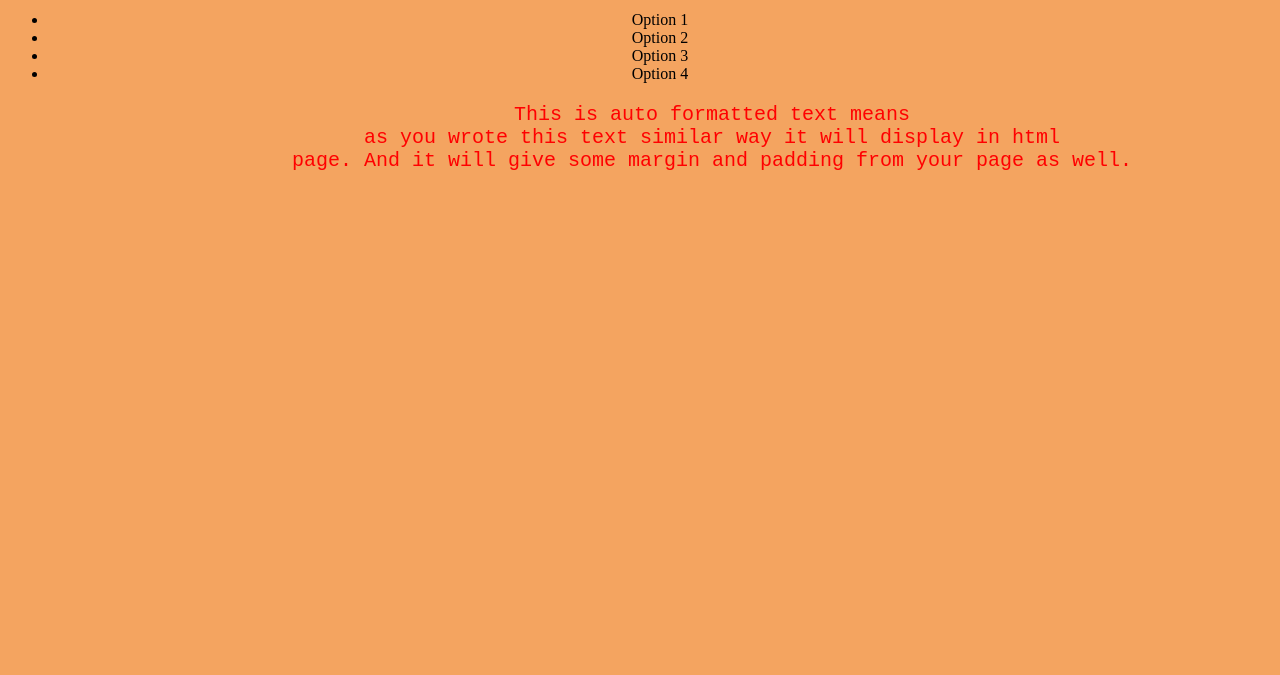
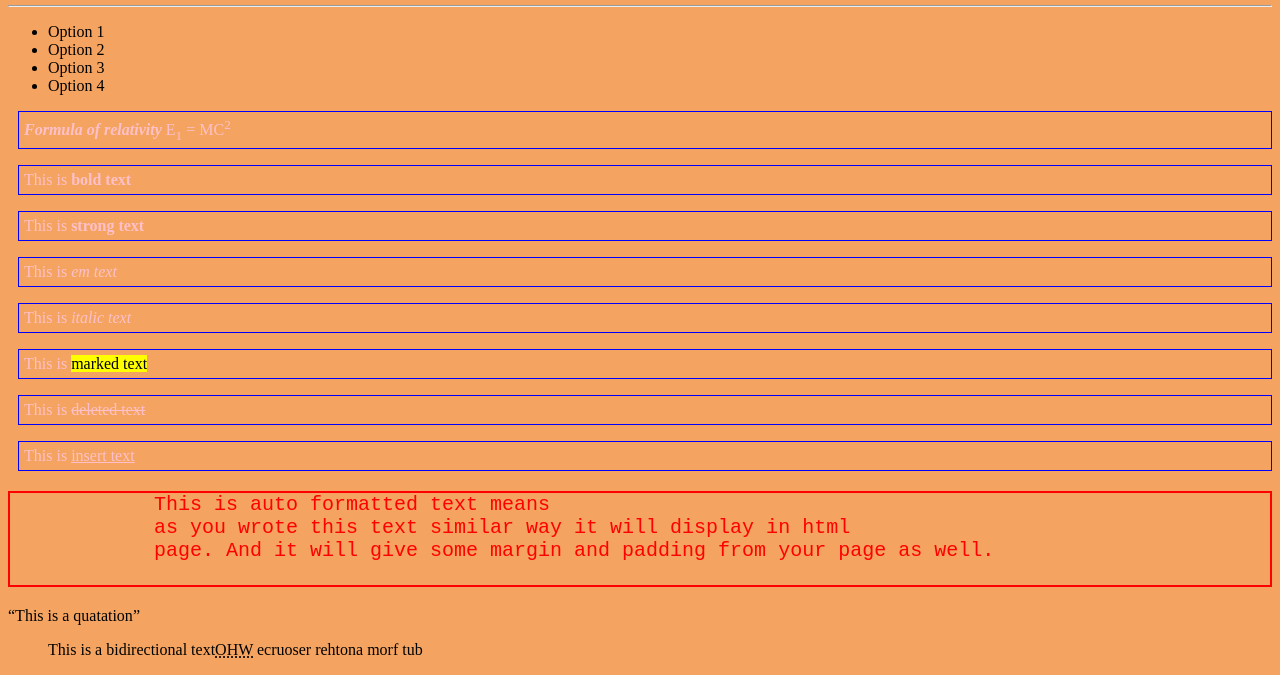
Before and after one commit to akashshiv/HTML-Chapters, a plain HTML site: page 1. Easy Tags/index.html in a window 1280 px wide. Shown: the part 303-978 px from the top of the page. Before the commit the page ends 800 px from the top, so only its background shows below. Drawn offline with Linux system fonts and the light colour scheme.

Commit message:
add multiple css and html basic tags

```diff
--- /dev/null
+++ b/1. Easy Tags/css/style.less
@@ -0,0 +1,8 @@
+@color: #677899;
+@primaryColor: #456784;
+h1{
+    color: @color;
+}
+p{
+    color:@primaryColor;
+}
--- a/1. Easy Tags/index.html
+++ b/1. Easy Tags/index.html
@@ -2,8 +2,17 @@
 <html>
     <head>
         <title>Test</title>
+        <link rel="stylesheet" href="./css/style.css" type="text/css" >
+        <style>
+            p{
+                margin-left: 10px;
+                border: 1px solid blue;
+                padding: 5px;
+                color: pink;
+            }
+        </style>
     </head>
-    <body style="background-color:sandybrown;text-align: center">
+    <body style="background-color:sandybrown;">
         <h1 title="I am heading">First HTML Page</h1>
         <p title="i am paragraph">Write an essay about HTML</p>
         <a title="i am link" href="https://Google.com">Google Link</a><br>
@@ -19,10 +28,20 @@
             <li title="i am option 3">Option 3</li>
             <li title="i am option 4">Option 4</li>
         </ul>
-        <pre style="color:red;font-size:20px;">
+        <p><b><i>Formula of relativity</b></i>  E<sub>1</sub> = MC<sup>2</sup></p>
+        <p>This is <b>bold text</b></p>
+        <p>This is <strong>strong text</strong></p>
+        <p>This is <em>em text</em></p>
+        <p>This is <i>italic text</i></p>
+        <p>This is <mark>marked text</mark></p>
+        <p>This is <del>deleted text</del></p>
+        <p>This is <ins>insert text</ins></p>
+        <pre style="border:2px solid red;color:red;font-size:20px;">
             This is auto formatted text means
             as you wrote this text similar way it will display in html
             page. And it will give some margin and padding from your page as well.
         </pre>
+        <q>This is a quatation</q>
+        <blockquote>This is a bidirectional text<bdo dir="rtl">but from another resource <abbr title="World Health Organization">WHO</bd0></abbr></blockquote>
     </body>
 </html>
```
Also changed, not shown: 1. Easy Tags/css/style.css (added), 1 other file.
